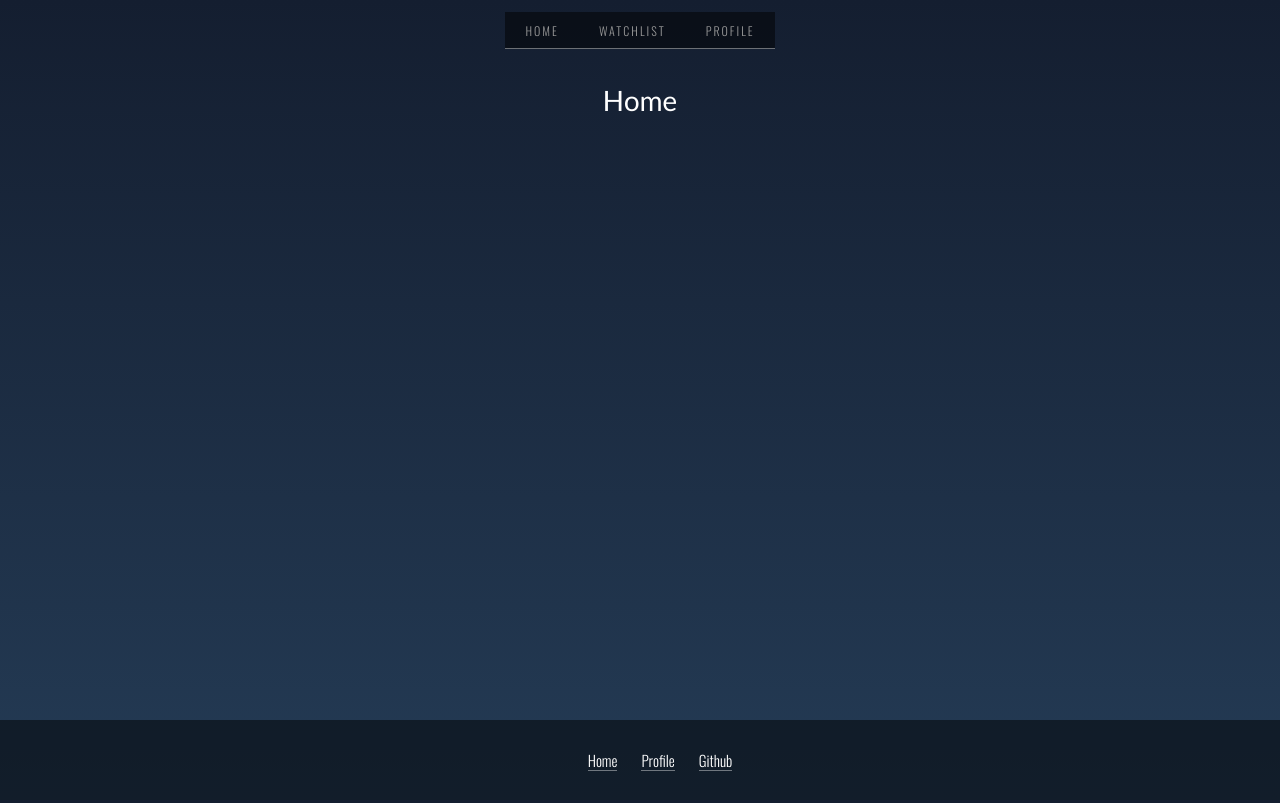
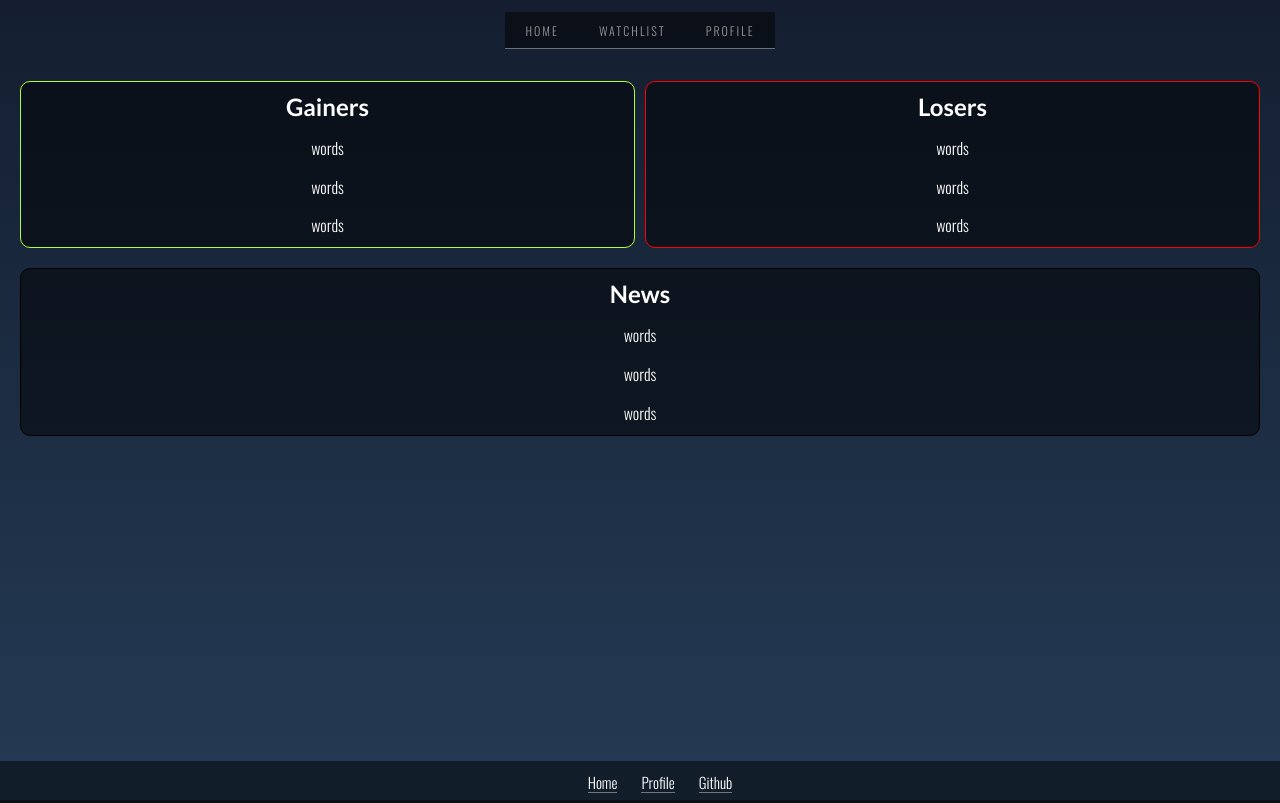
Before and after one commit to cogrod17/mystocks, a React (Create React App) app in the folder client/: page /home in a window 1280 px wide. Built offline with nearby package versions, Linux system fonts and the light colour scheme; no server answers; sample sign-in values are in the browser's storage.

Commit message:
update user

```diff
--- a/client/src/components/App.js
+++ b/client/src/components/App.js
@@ -4,10 +4,12 @@ import history from "../history";
 import NewUserForm from "./NewUserForm";
 import LoginForm from "./LoginForm";
 import UserProfile from "./UserProfile";
+import UpdateProfile from "./UpdateProfile";
 import LandingPage from "./LandingPage";
 import Home from "./Home";
+import Footer from "./Footer";
 import WatchList from "./WatchList";
-import UpdateUser from "./UpdateUser";
+//import UpdateUser from "./UpdateUser";
 import "../styles/App.css";
 import axios from "axios";
 
@@ -19,6 +21,7 @@ class App extends React.Component {
   componentDidMount() {
     //check local storage to see if user is already signed in
     const token = JSON.parse(localStorage.getItem("token"));
+
     if (!token) history.push("/");
     if (token) {
       axios
@@ -28,6 +31,7 @@ class App extends React.Component {
         .then((res) => {
           res.data.token = token;
           this.setState(res.data);
+          if (window.location.pathname === "/") history.push("/home");
         })
         .catch((e) => console.log(e));
     }
@@ -38,6 +42,7 @@ class App extends React.Component {
 
   getUserInfo = (userObject) => {
     this.setState(userObject);
+    console.log(this.state);
     //set token to local storage
     if (userObject)
       localStorage.setItem("token", JSON.stringify(this.state.token));
@@ -61,6 +66,16 @@ class App extends React.Component {
           />
           <Route path="/watchlist" exact component={WatchList} />
           <Route
+            path="/users/update"
+            edit
+            component={() => (
+              <UpdateProfile
+                getUserInfo={this.getUserInfo}
+                userInfo={this.state}
+              />
+            )}
+          />
+          <Route
             path="/users/profile"
             exact
             component={() => (
@@ -70,7 +85,7 @@ class App extends React.Component {
               />
             )}
           />
-          <Route path="/users/update" exact component={UpdateUser} />
+          <Footer />
         </Router>
       </div>
     );
--- a/client/src/components/Footer.js
+++ b/client/src/components/Footer.js
@@ -1,5 +1,6 @@
 import React from "react";
 import { Link } from "react-router-dom";
+
 import "../styles/Footer.css";
 
 const Footer = () => {
--- /dev/null
+++ b/client/src/components/Form.js
@@ -0,0 +1,24 @@
+import React from "react";
+
+const Form = ({ title, fields }) => {
+  const keys = Object.keys(fields);
+
+  const renderFields = (fields) => {
+    return keys.map((key) => {
+      return (
+        <div className="form-box" key={key}>
+          <input type="text" placeholder={`${key}`} />
+        </div>
+      );
+    });
+  };
+
+  return (
+    <div className="form-container">
+      <h1>{title}</h1>
+      <form className="form">{renderFields(keys)}</form>
+    </div>
+  );
+};
+
+export default Form;
--- a/client/src/components/Home.js
+++ b/client/src/components/Home.js
@@ -1,13 +1,31 @@
 import React from "react";
 import NavBar from "./NavBar";
-import Footer from "./Footer";
 
 const Home = () => {
   return (
     <div>
       <NavBar />
-      <h1>Home</h1>
-      <Footer />
+
+      <div className="movers-container">
+        <div className="movers-up">
+          <h2>Gainers</h2>
+          <p>words</p>
+          <p>words</p>
+          <p>words</p>
+        </div>
+        <div className="movers-down">
+          <h2>Losers</h2>
+          <p>words</p>
+          <p>words</p>
+          <p>words</p>
+        </div>
+      </div>
+      <div className="news">
+        <h2>News</h2>
+        <p>words</p>
+        <p>words</p>
+        <p>words</p>
+      </div>
     </div>
   );
 };
--- /dev/null
+++ b/client/src/components/UpdateProfile.js
@@ -0,0 +1,61 @@
+import React, { useState } from "react";
+import NavBar from "./NavBar";
+import Footer from "./Footer";
+//import Form from "./Form";
+import history from "../history";
+import axios from "axios";
+import "../styles/formStyles.css";
+
+const UpdateProfile = ({ userInfo, getUserInfo }) => {
+  const [newUsername, setNewUsername] = useState(userInfo.username);
+  const [newEmail, setNewEmail] = useState(userInfo.email);
+
+  const onUpdate = async (e) => {
+    e.preventDefault();
+    console.log(newUsername);
+    console.log(newEmail);
+    //AXIOS REQ HERE
+    try {
+      const res = await axios.patch(
+        "http://localhost:3001/users/update",
+        { username: newUsername, email: newEmail },
+        {
+          headers: { Authorization: "Bearer " + userInfo.token },
+        }
+      );
+      console.log(res.data);
+      getUserInfo(res.data);
+      history.push("/users/profile");
+    } catch (e) {
+      console.log(e);
+    }
+  };
+
+  return (
+    <div>
+      <NavBar />
+      <div className="form-container">
+        <form onSubmit={onUpdate} className="form">
+          <div className="form-box">
+            <input
+              onChange={(e) => setNewUsername(e.target.value)}
+              type="text"
+              placeholder={`${userInfo.username}`}
+            />
+          </div>
+          <div className="form-box">
+            <input
+              onChange={(e) => setNewEmail(e.target.value)}
+              type="text"
+              placeholder={`${userInfo.email}`}
+            />
+          </div>
+          <button>Submit</button>
+        </form>
+      </div>
+      <Footer />
+    </div>
+  );
+};
+
+export default UpdateProfile;
--- a/client/src/components/UpdateUser.js
+++ /dev/null
@@ -1,11 +0,0 @@
-import React from "react";
-
-const UpdateUser = () => {
-  return (
-    <div>
-      <h1>Update User</h1>
-    </div>
-  );
-};
-
-export default UpdateUser;
--- a/client/src/components/UserProfile.js
+++ b/client/src/components/UserProfile.js
@@ -1,8 +1,9 @@
-import React, { useState } from "react";
+import React, { useState, useEffect } from "react";
+import { Link } from "react-router-dom";
 import Modal from "./Modal";
 import NavBar from "./NavBar";
 import Footer from "./Footer";
-//import history from "../history";
+import history from "../history";
 import axios from "axios";
 
 const UserProfile = ({ userInfo, getUserInfo }) => {
@@ -23,6 +24,7 @@ const UserProfile = ({ userInfo, getUserInfo }) => {
   };
 
   return (
+    <div>
       <div className="user-profile">
         <Modal
           onClose={() => setModalOpen(false)}
@@ -34,11 +36,13 @@ const UserProfile = ({ userInfo, getUserInfo }) => {
         <p>{userInfo.favQuote}</p>
         <p>{userInfo.email}</p>
         <p>Sign Out</p>
+        <button onClick={() => history.push("/users/update")}>
+          Edit Profile
+        </button>
         <button className="delete-button" onClick={() => setModalOpen(true)}>
           Delete Account
         </button>
-
-      <Footer />
+      </div>
     </div>
   );
 };
--- a/client/src/styles/App.css
+++ b/client/src/styles/App.css
@@ -12,7 +12,6 @@ h2 {
 }
 
 body {
-  margin-top: 100px;
   text-align: center;
   font-size: 16px;
   color: white;
@@ -20,4 +19,50 @@ body {
   margin: 0;
   font-family: "Oswald", sans-serif;
   background: linear-gradient(#141e30, #243b55);
+  padding-bottom: 2.5rem;
 }
+
+.app {
+  position: relative;
+  min-height: 100vh;
+}
+.user-profile {
+  padding-bottom: 3rem;
+}
+
+.movers-container {
+  display: flex;
+}
+
+.movers-up {
+  flex: 1;
+  border: 1px greenyellow solid;
+  border-radius: 10px;
+  background: rgba(0, 0, 0, 0.5);
+  margin-left: 20px;
+  margin-right: 5px;
+  margin-top: 20px;
+  height: 100%;
+  padding: 10px 0px;
+}
+
+.movers-down {
+  flex: 1;
+  border: 1px red solid;
+  background: rgba(0, 0, 0, 0.5);
+  border-radius: 10px;
+  margin-right: 20px;
+  margin-left: 5px;
+  margin-top: 20px;
+  height: 100%;
+  padding: 10px 0px;
+}
+
+.news {
+  margin: 20px;
+  background: rgba(0, 0, 0, 0.5);
+  border-radius: 10px;
+  border: 1px solid black;
+  height: 100%;
+  padding: 10px;
+}
--- a/client/src/styles/Footer.css
+++ b/client/src/styles/Footer.css
@@ -30,12 +30,13 @@ li:last-child {
 /* below is just for demo styling */
 
 .footer {
-  position: fixed;
+  margin-top: 3.5rem;
+  position: absolute;
   display: flex;
-  height: 10%;
+  height: 3rem;
   width: 100%;
   background: rgba(0, 0, 0, 0.5);
   font-size: 15px;
   font-family: "Oswald", sans-serif;
-  bottom: 0px;
+  bottom: 0;
 }
```
Also changed, not shown: 1 other file (tests, documents, lock files or other folders). Lines whose indentation alone changed are shown as unchanged.
